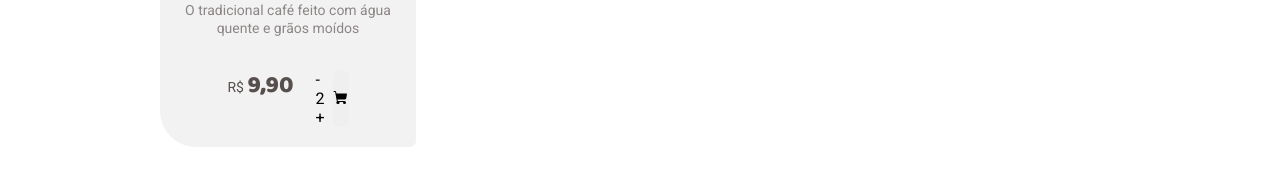
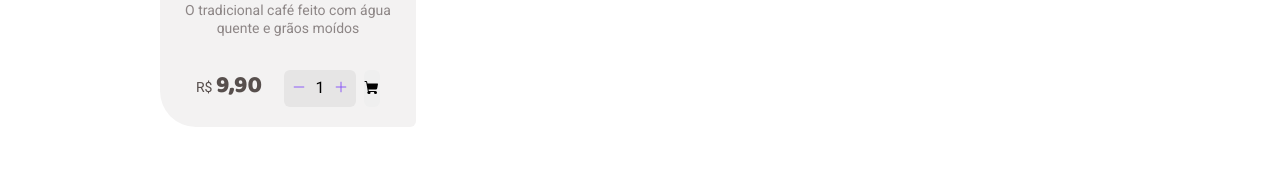
Before and after one commit to felipefss/ignite, a React (Vite) app in the folder 02-coffee-delivery/: page / in a window 1280 px wide. Shown: the part 1157-1334 px from the top of the page. Built offline with nearby package versions, Linux system fonts and the light colour scheme.

Commit message:
Add Counter to footer of Card.

```diff
--- a/02-coffee-delivery/src/components/Header/index.tsx
+++ b/02-coffee-delivery/src/components/Header/index.tsx
@@ -8,7 +8,7 @@ export function Header() {
     <Styled.HeaderContainer>
       <img src={Logo} alt="Copo take-out de café escrito Coffee Delivery ao lado" />
       <Styled.ActionButtons>
-        <Button variant='icon'>
+        <Button variant='location'>
           <MapPin weight='fill' size={22} />
           <span>Porto Alegre, RS</span>
         </Button>
--- /dev/null
+++ b/02-coffee-delivery/src/components/QuantityCounter/index.tsx
@@ -0,0 +1,12 @@
+import { Minus, Plus } from 'phosphor-react';
+import * as Styled from './styles';
+
+export function QuantityCounter() {
+  return (
+    <Styled.CounterContainer>
+      <Styled.CounterButton><Minus size={14} /></Styled.CounterButton>
+      <Styled.Count>1</Styled.Count>
+      <Styled.CounterButton><Plus size={14} /></Styled.CounterButton>
+    </Styled.CounterContainer>
+  );
+}
--- /dev/null
+++ b/02-coffee-delivery/src/components/QuantityCounter/styles.ts
@@ -0,0 +1,29 @@
+import styled from "styled-components";
+
+export const CounterContainer = styled.div`
+  display: flex;
+  justify-content: center;
+  align-items: center;
+  gap: 0.25rem;
+
+  background-color: ${props => props.theme.button};
+  border-radius: 6px;
+  padding: 0.5rem;
+`;
+
+export const CounterButton = styled.span`
+  cursor: pointer;
+  color: ${props => props.theme.purple};
+
+  &:hover {
+    color: ${props => props.theme["purple-dark"]};
+  }
+`;
+
+export const Count = styled.span`
+  font-size: 1rem;
+  line-height: 1.3;
+  text-align: center;
+  width: 1.25rem;
+  height: 1.3125rem;
+`;
--- a/02-coffee-delivery/src/pages/Main/components/Card/index.tsx
+++ b/02-coffee-delivery/src/pages/Main/components/Card/index.tsx
@@ -3,6 +3,7 @@ import * as Styled from './styles';
 import Expresso from '../../../../assets/Expresso.svg';
 import { Button } from '../../../../components/Button';
 import { ShoppingCart } from 'phosphor-react';
+import { QuantityCounter } from '../../../../components/QuantityCounter';
 
 export function Card() {
   return (
@@ -17,12 +18,7 @@ export function Card() {
         <Styled.Price>R$ <span>9,90</span></Styled.Price>
 
         <Styled.Purchase>
-          <div>
-            <div>-</div>
-            {/* <input type="number" /> */}
-            2
-            <div>+</div>
-          </div>
+          <QuantityCounter />
           <Button variant='icon'>
             <ShoppingCart weight='fill' />
           </Button>
```
